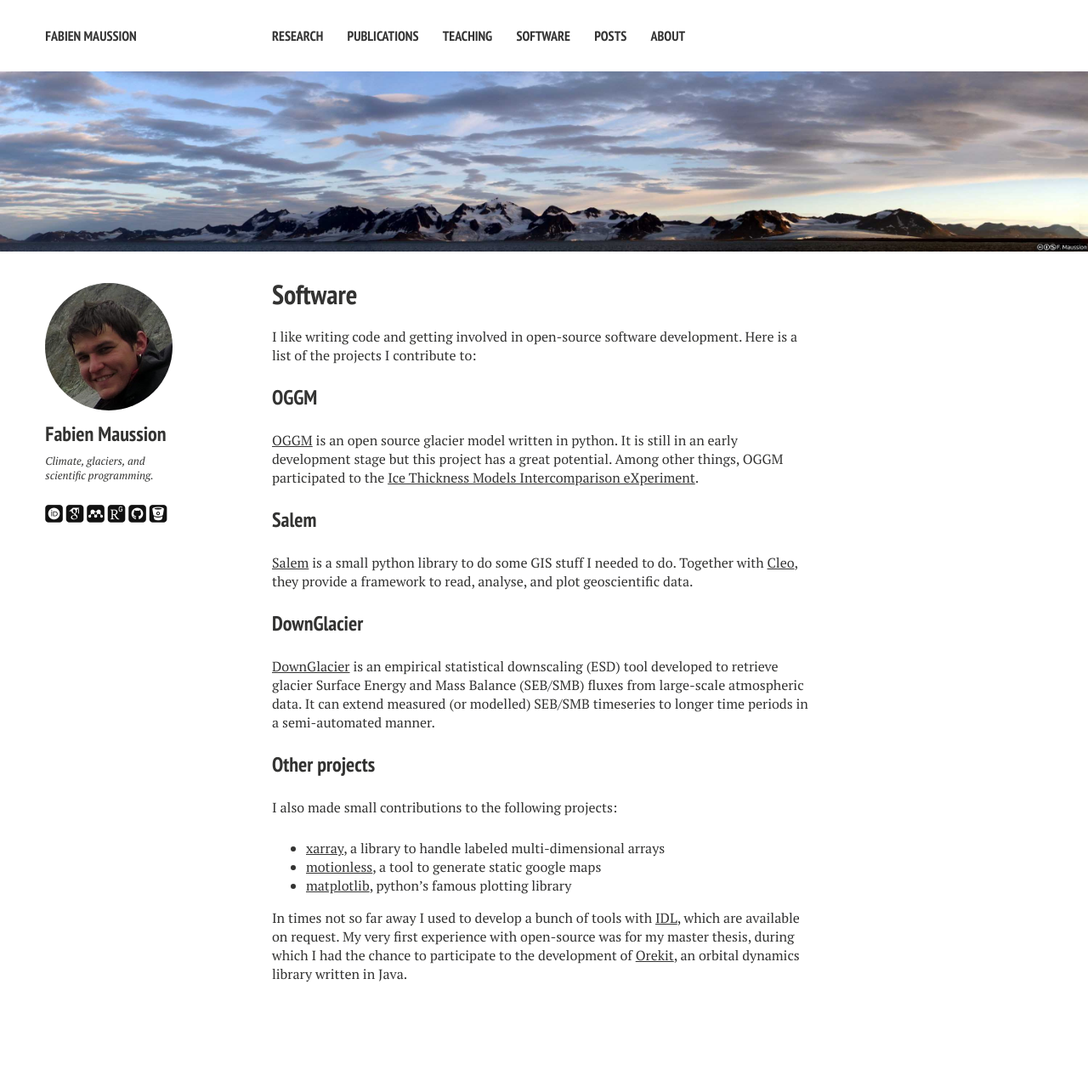
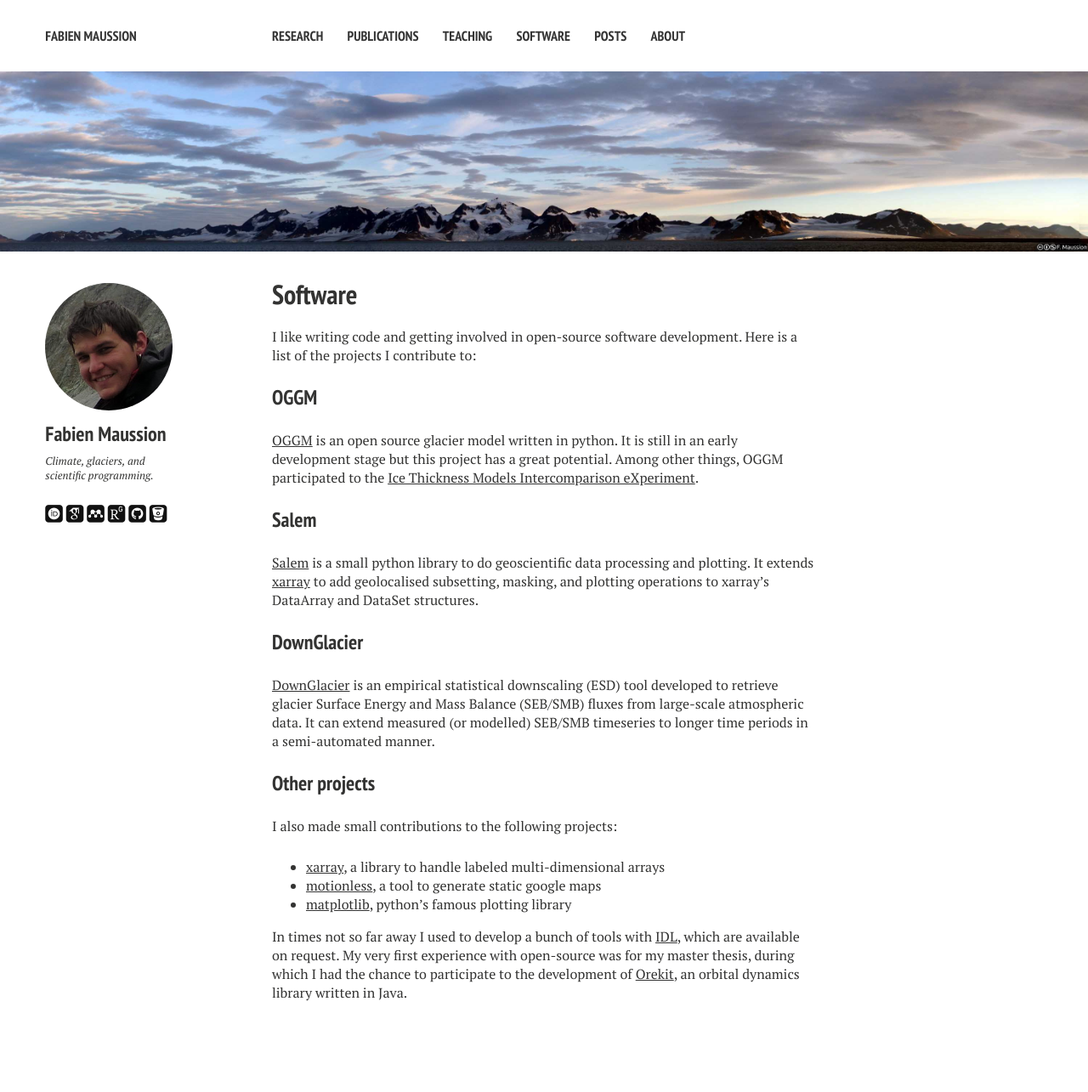
Before and after one commit to fmaussion/fmaussion.github.io, a Jekyll site: the page built from software/index.md, in a window 1280 px wide. Shown: the whole page at 85% size. Built offline with Jekyll 4.4.1, drawn with Linux system fonts in a browser that asks for light colours; nearby versions of some CDN libraries; some web fonts are replaced; library files that are not in the unit come from our copies; before the commit the page ends 1263 px from its top, so only the background shows below that.

Commit message:
update software

```diff
--- a/software/index.md
+++ b/software/index.md
@@ -17,10 +17,11 @@ great potential. Among other things, OGGM participated to the
 
 ### Salem
 
-[Salem](https://github.com/fmaussion/salem) is a small python library to do some
-GIS stuff I needed to do. Together with [Cleo](https://github.com/fmaussion/cleo),
-they provide a framework to read, analyse, and plot geoscientific data.
-
+[Salem](http://salem.readthedocs.io/en/stable/) is a small python library to do
+geoscientific data processing and plotting. It extends
+[xarray](https://github.com/pydata/xarray) to add
+geolocalised subsetting, masking, and plotting operations to xarray’s
+DataArray and DataSet structures.
 
 ### DownGlacier
 
```
